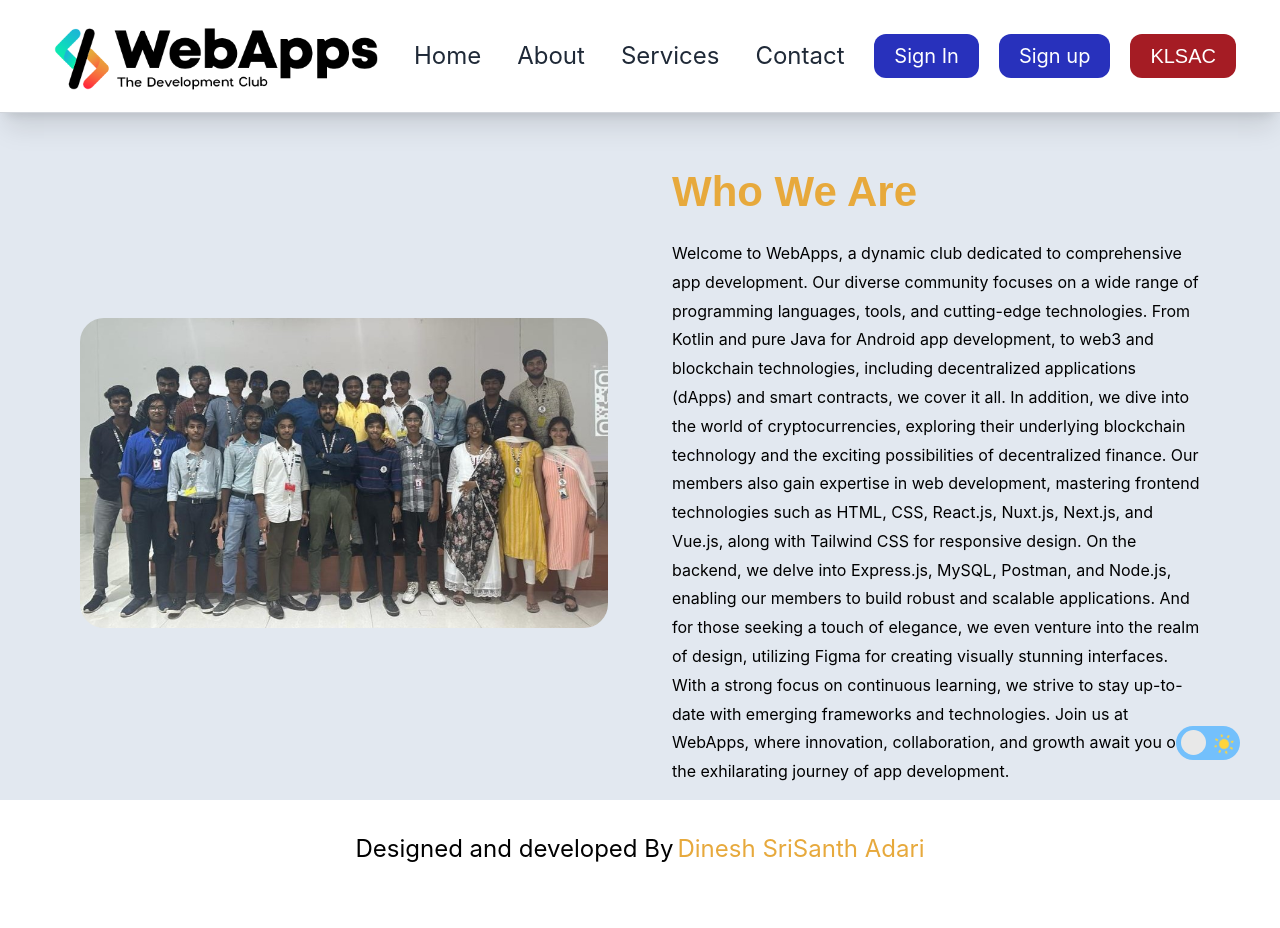
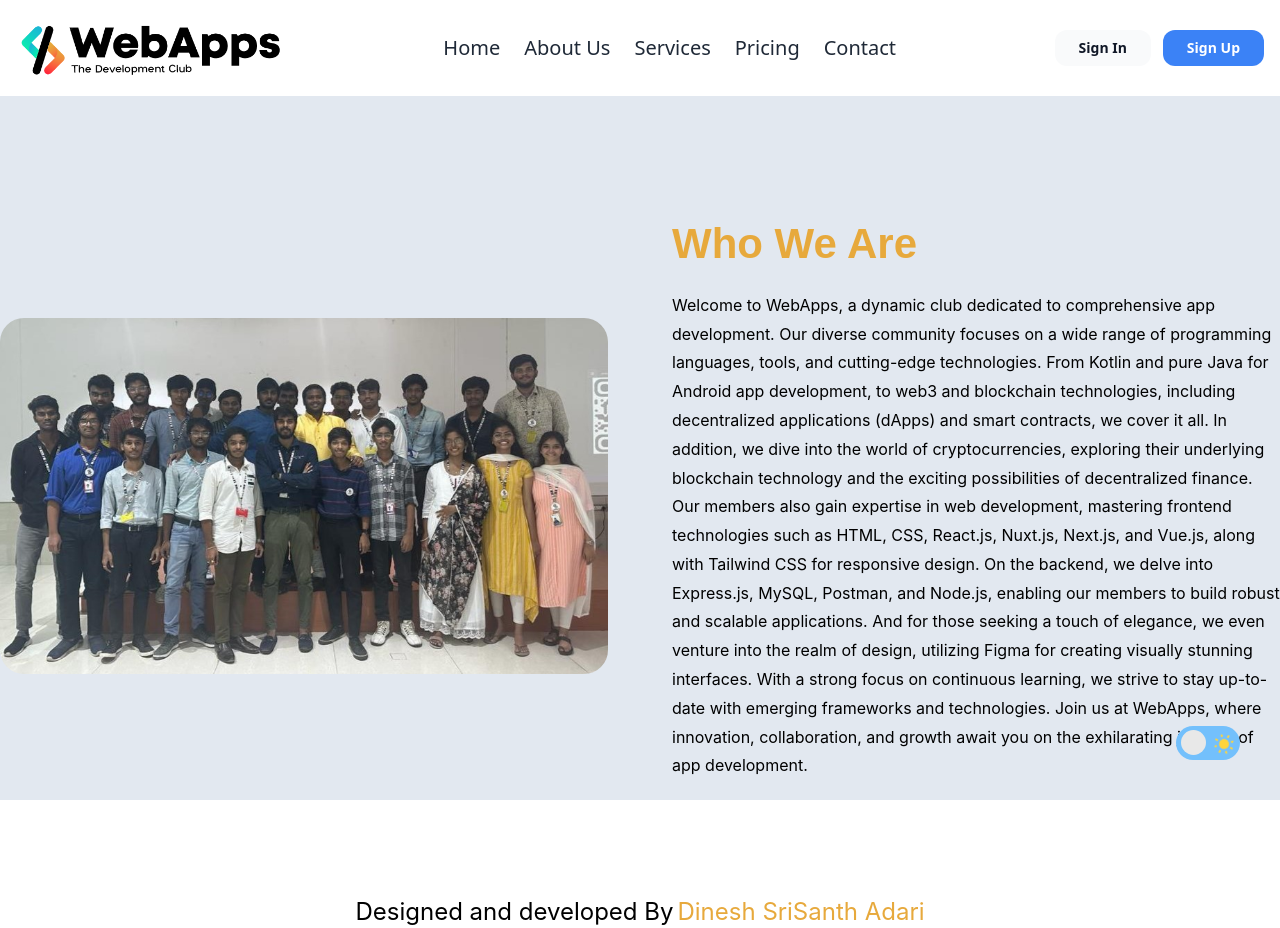
Before and after one commit to adsrisanth/WebAppsClub_Website, a Nuxt app in the folder frontend/: page / in a window 1280 px wide. Before the commit the page ends 865 px from the top, so only its background shows below. Built offline with nearby package versions, Linux system fonts and the light colour scheme.

Commit message:
NavBAr_Updated

```diff
--- /dev/null
+++ b/frontend/components/NavBar.vue
@@ -0,0 +1,72 @@
+<template>
+	<nav class="relative px-4 py-4 flex justify-between items-center dark:bg-black bg-white">
+		<NuxtLink to="/"><img v-if="themeStore.isDark"  src="../assets/images/clublogolight.png" class="w-fit h-[4.4rem]" alt="clublogo">
+			<img v-else src="../assets/images/clublogodark.png" class="w-fit h-16" alt="clublogo"></NuxtLink>
+	  	<div class="lg:hidden">
+			<button @click="toggleMenu" class="navbar-burger flex items-center text-blue-600 p-3">
+		  		<svg class="block h-4 w-4 fill-current" viewBox="0 0 20 20" xmlns="http://www.w3.org/2000/svg">
+					<title>Mobile menu</title>
+					<path d="M0 3h20v2H0V3zm0 6h20v2H0V9zm0 6h20v2H0v-2z"></path>
+		  		</svg>
+			</button>
+	  	</div>
+	  	<ul class="hidden lg:flex lg:mx-auto lg:items-center lg:w-auto lg:space-x-6">
+			<li><NuxtLink to="/" class="text-gray-800 text-xl dark:hover:text-[#0ee2b7] dark:duration-300 hover:text-[#e7a93c] duration-300 dark:text-white">Home</NuxtLink></li>
+			<li><NuxtLink to="/" class="text-gray-800 text-xl dark:hover:text-[#0ee2b7] dark:duration-300 hover:text-[#e7a93c] duration-300 dark:text-white">About Us</NuxtLink></li>
+			<li><NuxtLink to="/" class="text-gray-800 text-xl dark:hover:text-[#0ee2b7] dark:duration-300 hover:text-[#e7a93c] duration-300 dark:text-white">Services</NuxtLink></li>
+			<li><NuxtLink to="/" class="text-gray-800 text-xl dark:hover:text-[#0ee2b7] dark:duration-300 hover:text-[#e7a93c] duration-300 dark:text-white">Pricing</NuxtLink></li>
+			<li><NuxtLink to="/" class="text-gray-800 text-xl dark:hover:text-[#0ee2b7] dark:duration-300 hover:text-[#e7a93c] duration-300 dark:text-white">Contact</NuxtLink></li>
+	  	</ul>
+	  	<div class="hidden lg:flex lg:items-center">
+			<NuxtLink to="/signin" class="py-2 px-6 bg-gray-50 hover:bg-gray-100 text-sm text-gray-900 font-bold rounded-xl transition duration-200">Sign In</NuxtLink>
+			<NuxtLink to="/signup" class="py-2 px-6 bg-blue-500 hover:bg-blue-600 text-sm text-white font-bold rounded-xl transition duration-200 ml-3">Sign Up</NuxtLink>
+	  	</div>
+	</nav>
+	<div class="navbar-menu" :class="{ 'hidden': menuHidden }">
+	  	<div v-if="menuHidden" class="navbar-backdrop fixed inset-0 bg-gray-800 opacity-25" @click="toggleMenu"></div>
+	  	<nav class="fixed top-0 left-0 bottom-0 flex flex-col w-5/6 max-w-sm py-6 px-6 dark:bg-gray-900 bg-white border-r overflow-y-auto">
+			<div class="flex items-center justify-between">
+    			<img src="../assets/images/clublogodark.png" width="200px" class="mb-5" alt="">
+				<svg xmlns="http://www.w3.org/2000/svg" viewBox="0 0 200 200" @click="toggleMenu" class="text-gray-600 hover focus:outline-none h-6 w-6 cursor-pointer">
+				    <path fill="currentColor" d="M114,100l49-49a9.9,9.9,0,0,0-14-14L100,86,51,37A9.9,9.9,0,0,0,37,51l49,49L37,149a9.9,9.9,0,0,0,14,14l49-49,49,49a9.9,9.9,0,0,0,14-14Z"></path>
+				</svg>
+			</div>
+			<ul>
+			  	<li><NuxtLink to="/" class="block p-4 text-sm font-semibold text-gray-400 hover:bg-blue-50 hover:text-blue-600 rounded">Home</NuxtLink></li>
+			  	<li><NuxtLink to="/" class="block p-4 text-sm font-semibold text-gray-400 hover:bg-blue-50 hover:text-blue-600 rounded">About Us</NuxtLink></li>
+			  	<li><NuxtLink to="/" class="block p-4 text-sm font-semibold text-gray-400 hover:bg-blue-50 hover:text-blue-600 rounded">Services</NuxtLink></li>
+			  	<li><NuxtLink to="/" class="block p-4 text-sm font-semibold text-gray-400 hover:bg-blue-50 hover:text-blue-600 rounded">Pricing</NuxtLink></li>
+			  	<li><NuxtLink to="/" class="block p-4 text-sm font-semibold text-gray-400 hover:bg-blue-50 hover:text-blue-600 rounded">Contact</NuxtLink></li>
+			</ul>
+			<div class="mt-auto">
+			  	<a class="block px-4 py-3 mb-3 leading-loose text-xs text-center text-white font-semibold  bg-gray-50 hover:bg-gray-100 rounded-xl" href="#">Sign in</a>
+			  	<a class="block px-4 py-3 mb-2 leading-loose text-xs text-center text-white font-semibold bg-blue-600 hover:bg-blue-700 rounded-xl" href="#">Sign Up</a>
+			</div>
+	  	</nav>
+	</div>
+</template>
+<script setup>
+import { ref, onMounted, onUnmounted } from 'vue';
+import { useThemeStore } from '@/store/ThemeStore';
+
+const menuHidden = ref(true);
+const themeStore = useThemeStore();
+
+function toggleMenu() {
+  menuHidden.value = !menuHidden.value;
+}
+
+onMounted(() => {
+  document.addEventListener('click', handleClickOutside);
+});
+
+onUnmounted(() => {
+  document.removeEventListener('click', handleClickOutside);
+});
+
+function handleClickOutside(event) {
+  if (!event.target.closest('.navbar-menu') && !event.target.closest('.navbar-burger')) {
+	menuHidden.value = true;
+  }
+}
+</script>
--- a/frontend/pages/index.vue
+++ b/frontend/pages/index.vue
@@ -1,5 +1,5 @@
 <template>
-    <div class="w-screen h-screen md:w-full bg-slate-200 dark:bg-gray-900">
+    <div class="w-screen ssm:w-full vsm:w-screen sm:w-screen h-screen vvsm:w-screen md:w-full bg-slate-200 dark:bg-gray-900">
         <div class="absolute">
             <div class="flex justify-center place-items-center">
                 <LoadingHome v-if="isLoading"/>
@@ -9,38 +9,8 @@
             <DarktoLight />
         </div>
         <!---NavBar-->
-        <div class="flex justify-between items-center dark:bg-gray-950 bg-white border-b border-gray-300 dark:border-gray-900 shadow-xl py-4 px-6">
-            <div class="ml-6">
-                <NuxtLink to="/"><img v-if="themeStore.isDark" src="../assets/images/clublogolight.png" class="w-fit h-20" alt="clublogo">
-                <img v-else src="../assets/images/clublogodark.png" class="w-fit h-20" alt="clublogo"></NuxtLink>
-            </div>
-            <div>
-                <ul class="flex space-x-4 text-2xl font-inter gap gap-5">
-                    <li><NuxtLink to='/'><div class="text-gray-800 dark:hover:text-[#0ee2b7] dark:duration-300 hover:text-[#e7a93c] duration-300 dark:text-white">Home</div></NuxtLink></li>
-                    <li><NuxtLink to='/'><div class="text-gray-800 dark:hover:text-[#0ee2b7] dark:duration-300 hover:text-[#e7a93c] duration-300 dark:text-white">About</div></NuxtLink></li>
-                    <li><NuxtLink to='/'><div class="text-gray-800 dark:hover:text-[#0ee2b7] dark:duration-300 hover:text-[#e7a93c] duration-300 dark:text-white">Services</div></NuxtLink></li>
-                    <li><NuxtLink to='/'><div class="text-gray-800 dark:hover:text-[#0ee2b7] dark:duration-300 hover:text-[#e7a93c] duration-300 dark:text-white">Contact</div></NuxtLink></li>
-                </ul>
-            </div>
-            <div class="flex gap gap-5 pr-5">
-                <NuxtLink to="/signin">
-                    <div class="bg-[#2831bc] text-white hover:bg-[#fe373b] font-inter hover:text-white duration-300 text-xl py-2 px-5 w-max h-max rounded-xl">
-                        <span>Sign In</span>
-                    </div>
-                </NuxtLink>
-                <NuxtLink to="/signup">
-                    <div class="bg-[#2831bc] text-white hover:bg-[#1bbbd3] font-inter hover:text-white duration-300 text-xl py-2 px-5 w-max h-max rounded-xl">
-                        <span>Sign up</span>
-                    </div>
-                </NuxtLink>
-                <a href="https://www.kluniversity.in/" target="_blank" rel="noopener noreferrer">
-                    <div class="bg-[#a51c24] text-white hover:bg-red-900 font-oswald hover:text-white duration-300 text-xl py-2 px-5 w-max h-max rounded-xl">
-                        <span>KLSAC</span>
-                    </div>
-                </a>
-            </div>
-        </div>
-        <div class="flex flex-col mx-20 md:flex-row h-[90vh] place-items-center justify-center gap-16">
+        <NavBar />
+        <div class="flex flex-col  md:flex-row h-full place-items-center justify-center gap-16">
             <!-- Image Section -->
             <div class="md:w-1/2 md:flex md:overflow-hidden hover:shadow-lg hover:shadow-[#e7a93c] hover:rounded-3xl dark:hover:shadow-[#0ee2b7] hover:duration-1000">
                 <NuxtLink to="/">
```
